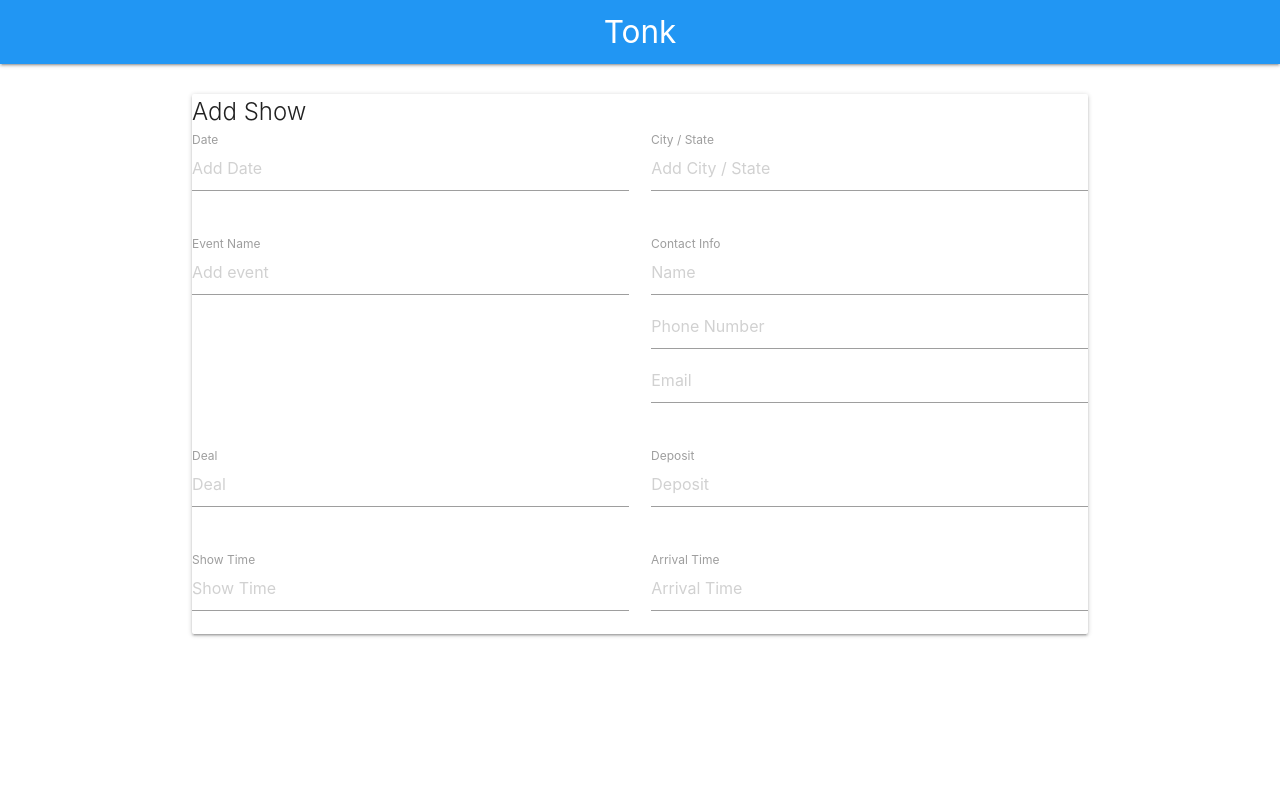
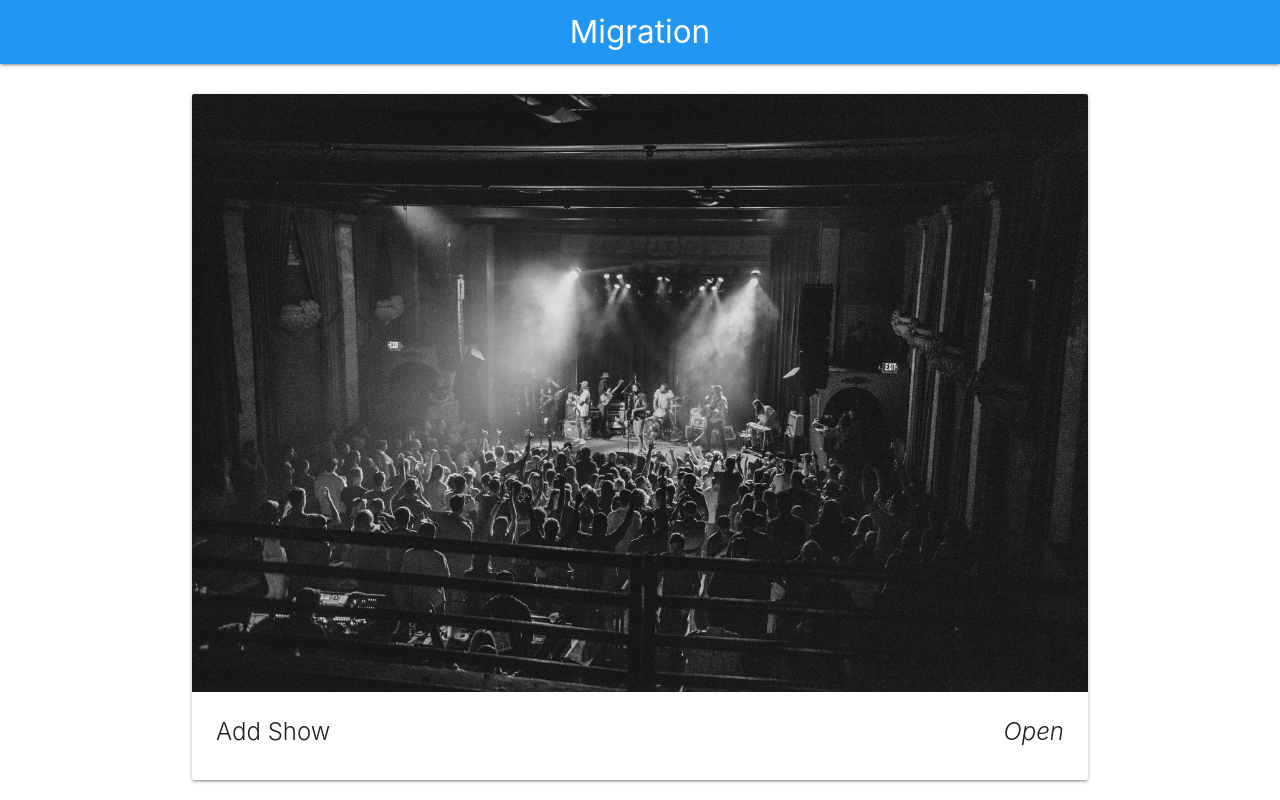
Before and after one commit to jonprine/tonk-adv, a plain HTML site: page index.html in a window 1280 px wide. Drawn offline with nearby package versions, Linux system fonts and the light colour scheme.

Commit message:
added card reveal photo

```diff
--- a/index.html
+++ b/index.html
@@ -1,18 +1,21 @@
 <!DOCTYPE html>
 <html lang="en">
+
 <head>
     <meta charset="UTF-8">
     <meta name="viewport" content="width=device-width, initial-scale=1.0">
     <link rel="stylesheet" href="https://cdnjs.cloudflare.com/ajax/libs/materialize/1.0.0/css/materialize.min.css">
-    <link href="https://maxcdn.bootstrapcdn.com/font-awesome/4.7.0/css/font-awesome.min.css" rel="stylesheet" integrity="sha384-wvfXpqpZZVQGK6TAh5PVlGOfQNHSoD2xbE+QkPxCAFlNEevoEH3Sl0sibVcOQVnN" crossorigin="anonymous">
-    <title>Tonk</title>
+    <link href="https://maxcdn.bootstrapcdn.com/font-awesome/4.7.0/css/font-awesome.min.css" rel="stylesheet"
+        integrity="sha384-wvfXpqpZZVQGK6TAh5PVlGOfQNHSoD2xbE+QkPxCAFlNEevoEH3Sl0sibVcOQVnN" crossorigin="anonymous">
+    <title>Migration</title>
 </head>
+
 <body>
 
     <nav>
         <div class="nav-wrapper blue">
             <div class="container">
-            <a href="#" class="brand-logo center">Tonk</a>
+                <a href="#" class="brand-logo center">Migration</a>
             </div>
         </div>
 
@@ -23,7 +26,17 @@
     <div class="container">
         <!-- Form Card -->
         <div class="card">
-         <span class="card-title">Add Show</span>
+            <div class="card-image waves-effect waves-block waves-light">
+                <img class="activator" src="assets/images/fbirdslive.jpg">
+            </div>
+            <div class="card-content">
+                <span class="card-title activator grey-text text-darken-4">Add Show<i
+                        class="material-icons right">Open</i></span>
+            </div>
+
+            <div class="card-reveal">
+                <span class="card-title grey-text text-darken-4">New Show<i
+                        class="material-icons right">Close</i></span>
                 <div class="col">
                     <div class="row">
                         <div class="input-field col s6">
@@ -70,10 +83,13 @@
                 </div>
             </div>
         </div>
+    </div>
 
-    <script src="https://code.jquery.com/jquery-3.5.1.min.js" integrity="sha256-9/aliU8dGd2tb6OSsuzixeV4y/faTqgFtohetphbbj0=" crossorigin="anonymous"></script>
+    <script src="https://code.jquery.com/jquery-3.5.1.min.js"
+        integrity="sha256-9/aliU8dGd2tb6OSsuzixeV4y/faTqgFtohetphbbj0=" crossorigin="anonymous"></script>
     <script src="https://cdnjs.cloudflare.com/ajax/libs/materialize/1.0.0/js/materialize.min.js"></script>
     <script src="app.js"></script>
 
 </body>
+
 </html>
```
Also changed, not shown: assets/images/fbirdslive.jpg (added). Lines whose indentation alone changed are shown as unchanged.
